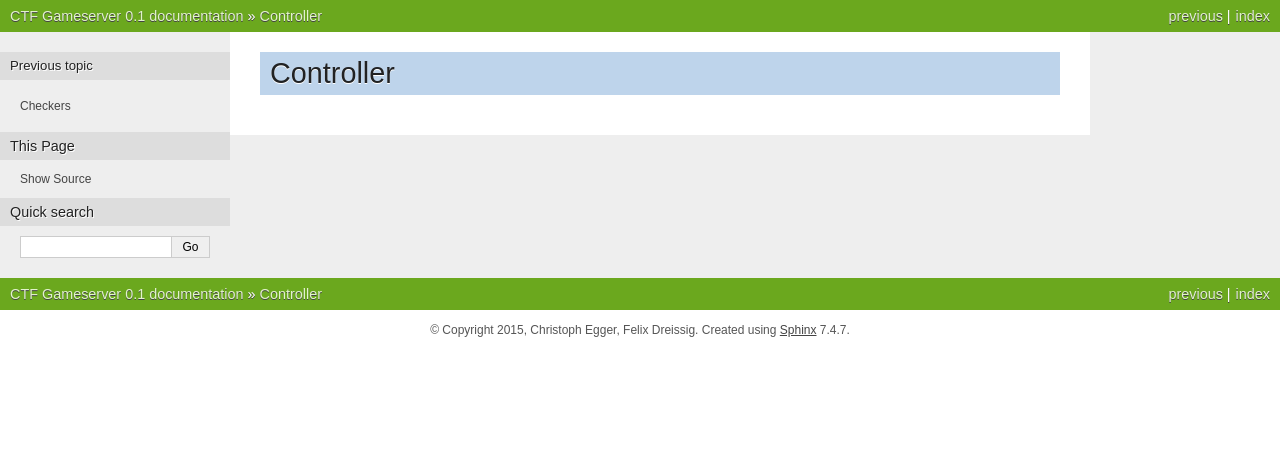
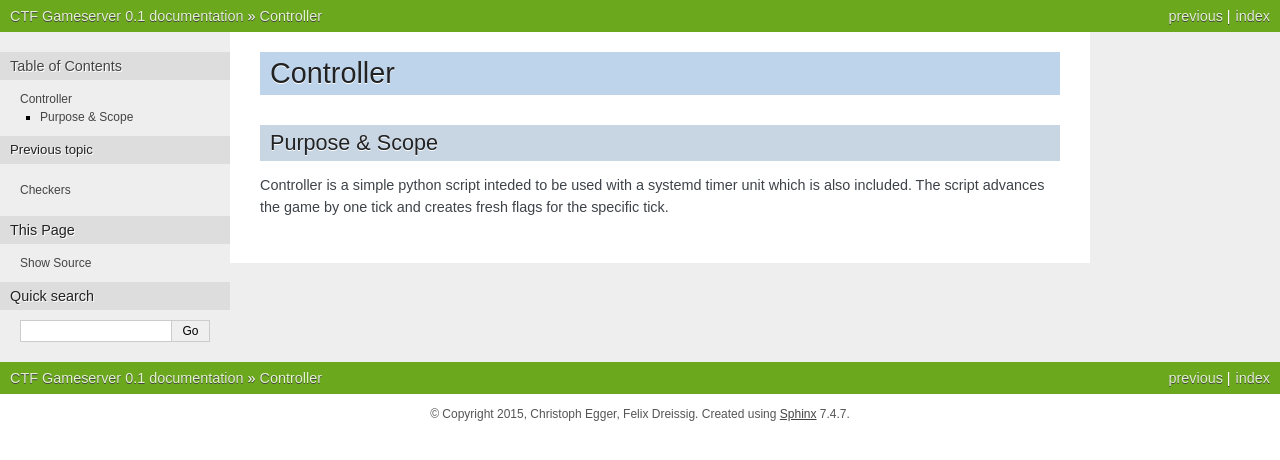
Before and after one commit to fausecteam/ctf-gameserver, a Sphinx documentation site: the page built from doc/source/controller.rst, in a window 1280 px wide. Shown: the top 460 px of the page. Built offline with Sphinx 7.4.7, drawn with Linux system fonts in a browser that asks for light colours; formulas are drawn with MathJax 3.

Commit message:
Document controller
it's boring really

```diff
--- a/doc/source/controller.rst
+++ b/doc/source/controller.rst
@@ -1,2 +1,9 @@
 Controller
 ----------
+
+Purpose & Scope
+===============
+
+Controller is a simple python script inteded to be used with a systemd
+timer unit which is also included. The script advances the game by one
+tick and creates fresh flags for the specific tick.
```
